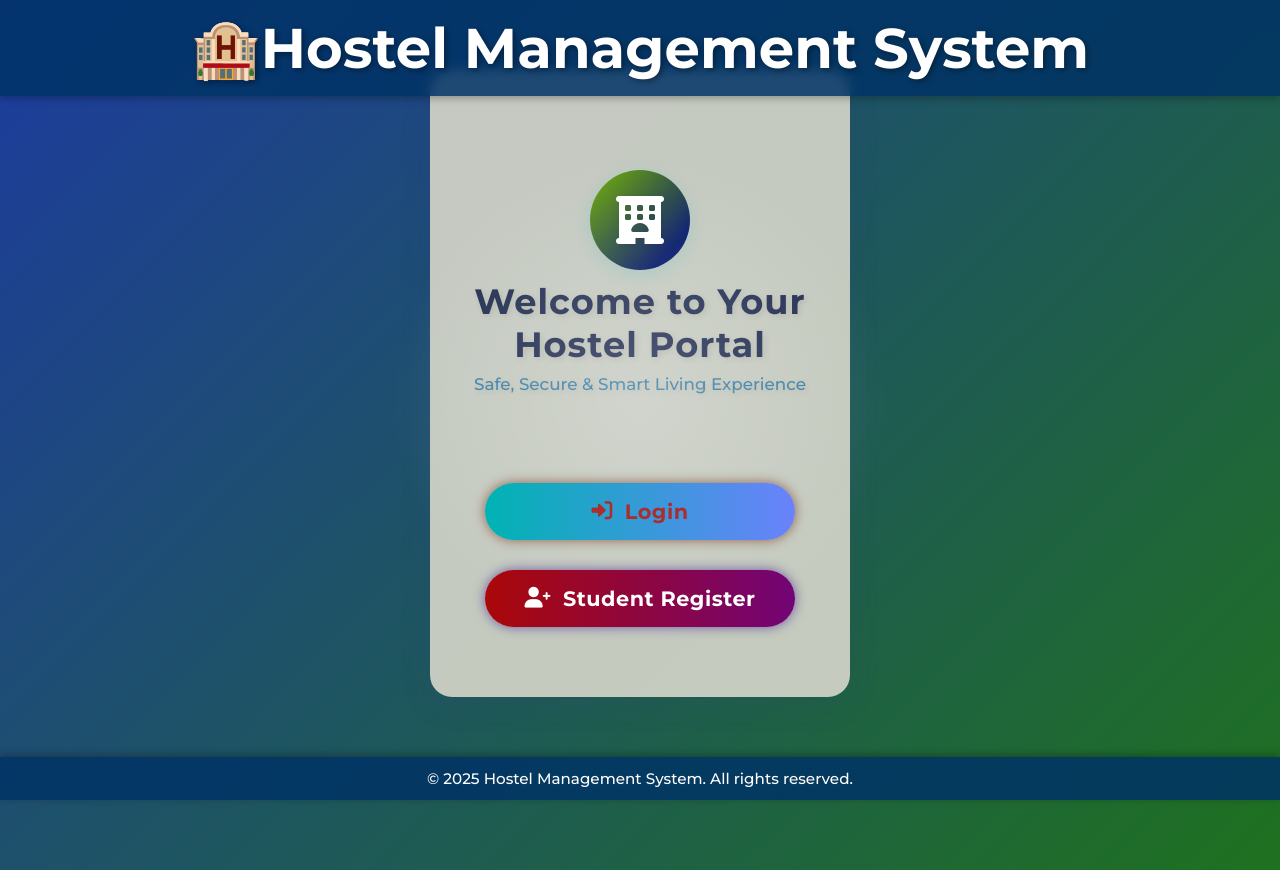
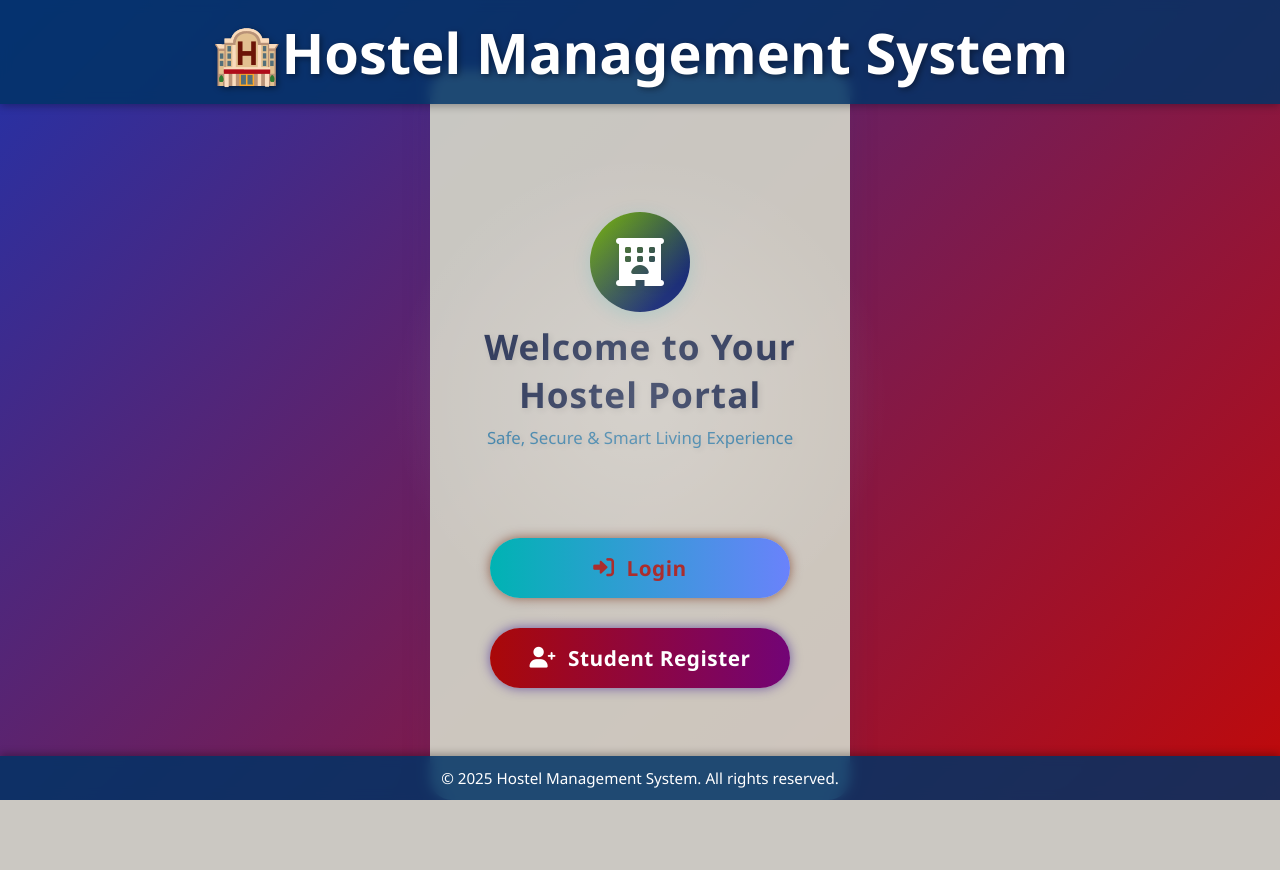
Before and after one commit to Pasinduranasinghe2001/hostel-management-system, a PHP site: page / in a window 1280 px wide. After the commit the page ends 800 px from the top, so only its background shows below. Run offline with PHP 8.4, Linux system fonts and the light colour scheme.

Commit message:
Nothing do

```diff
--- a/hostel_management/css/style.css
+++ b/hostel_management/css/style.css
@@ -5,7 +5,15 @@
     box-sizing: border-box;
 }
 
-
+/* Body */
+body {
+    background: linear-gradient(135deg, #2232a9, #c00909);
+    color: #1a0066;
+    font-family: 'Segoe UI', Tahoma, Geneva, Verdana, sans-serif;
+    height: 100vh;
+    display: flex;
+    flex-direction: column;
+}
 
 /* Header */
 header {
```
